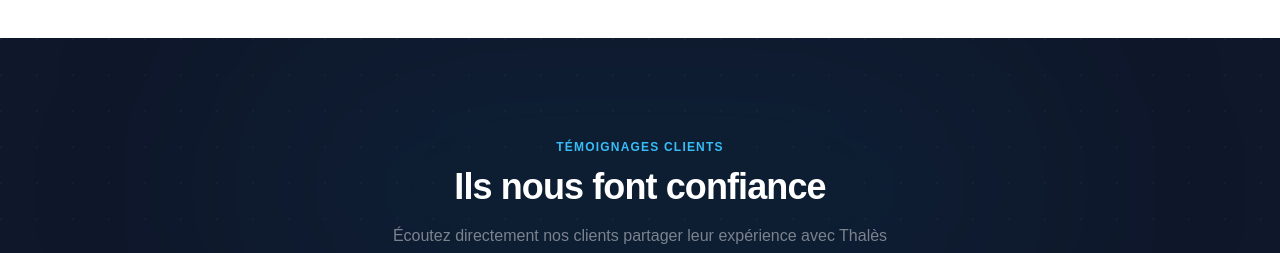
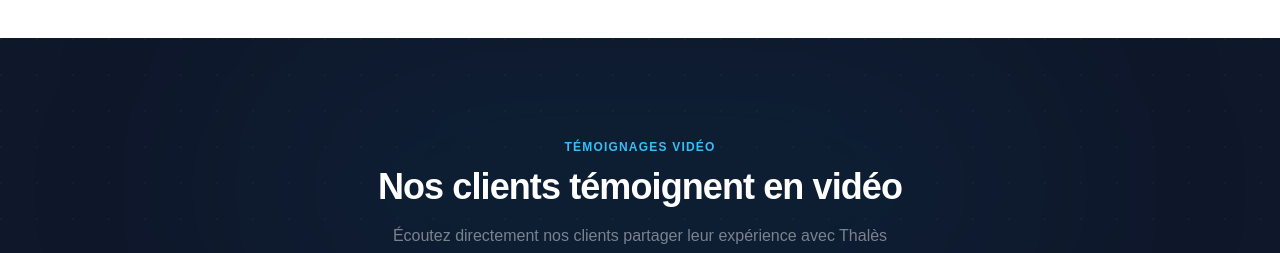
Before and after one commit to bkettani1994-rgb/Thal-s-informatique-new-website-conception, a Next.js app: page / in a window 1280 px wide. Shown: the part 4840-5093 px from the top of the page. Built offline with nearby package versions, Linux system fonts and the light colour scheme.

Commit message:
copy: emphasize video testimonials in Testimonials section title

```diff
--- a/src/components/sections/Testimonials.tsx
+++ b/src/components/sections/Testimonials.tsx
@@ -144,10 +144,10 @@ export default function Testimonials() {
             className="text-center mb-12"
           >
             <span className="inline-block text-xs font-semibold text-accent uppercase tracking-widest mb-3">
-              Témoignages clients
+              Témoignages vidéo
             </span>
             <h2 className="text-3xl sm:text-4xl font-bold text-white tracking-tight">
-              Ils nous font confiance
+              Nos clients témoignent en vidéo
             </h2>
             <p className="mt-4 text-base text-white/45 max-w-xl mx-auto leading-relaxed">
               Écoutez directement nos clients partager leur expérience avec Thalès Informatique.
```
